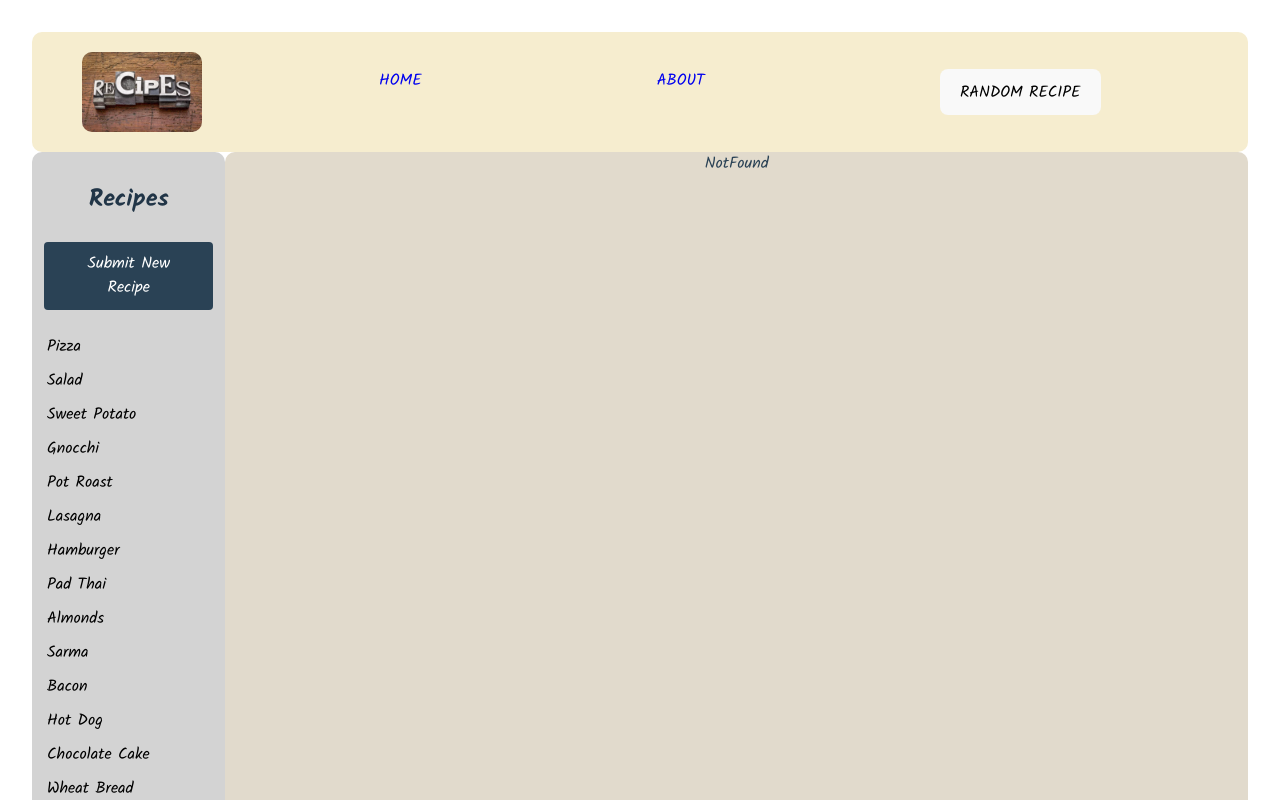
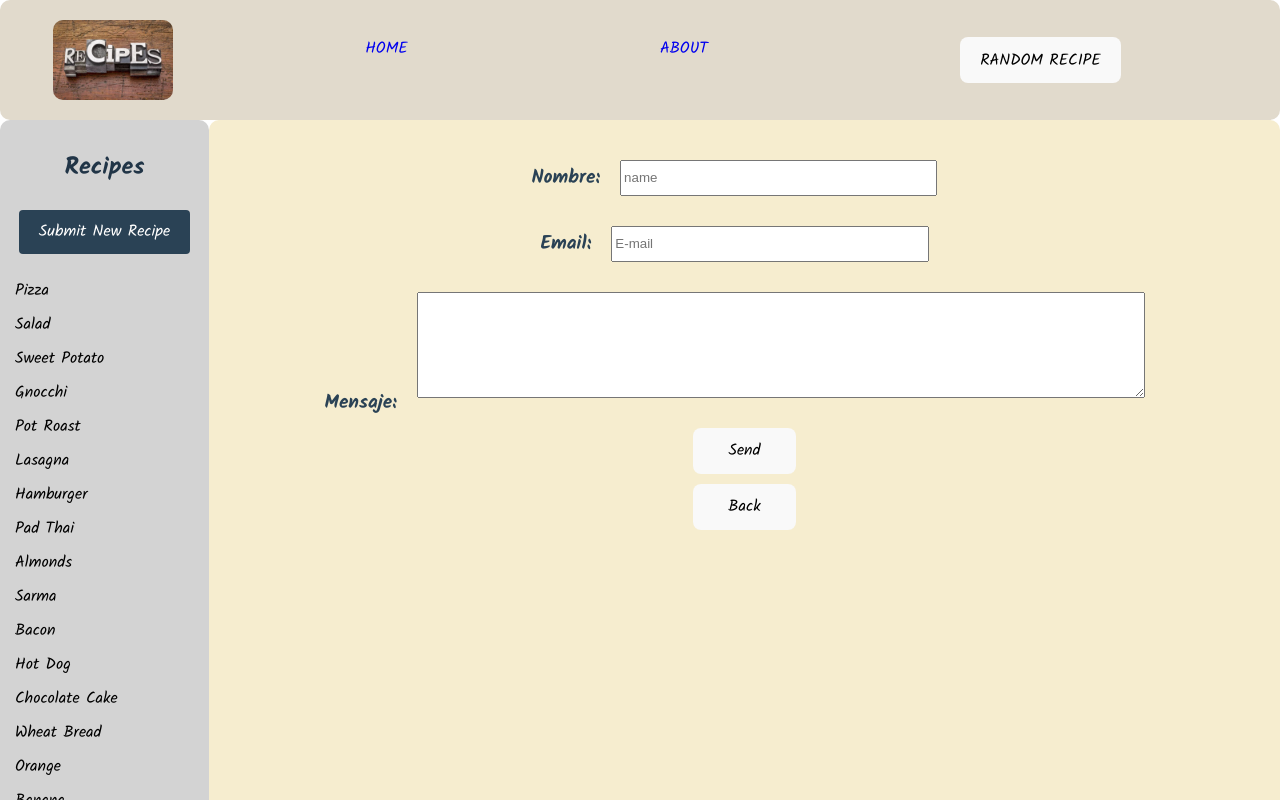
Before and after one commit to Memoryman2022/ProjectReact, a React (Vite) app: page /ContactForm in a window 1280 px wide. Shown: the top 800 px of the page. Built offline with nearby package versions, Linux system fonts and the light colour scheme; no server answers.

Commit message:
footer and contactform

```diff
--- a/src/App.css
+++ b/src/App.css
@@ -1,7 +1,7 @@
 #root {
 	width: 100%;
 	margin: 0 auto;
-  padding: 2rem;
+	padding: 0;
 	text-align: center;
 }
 
@@ -46,7 +46,7 @@ p {
 	flex-direction: row;
 	justify-content: space-around;
 	align-items: center;
-  background-color: rgb(246, 237, 207);
+	background-color: rgb(225, 218, 204);
 	border-radius: 10px;
 	height: 100px;
 	padding: 10px;
@@ -105,7 +105,7 @@ p {
 	flex-direction: row;
 	justify-content: space-around;
 	align-items: center;
-  background-color: lightseagreen;
+	background-color: rgb(225, 218, 204);
 	border-radius: 10px;
 	height: 100px;
 	padding: 10px;
@@ -121,12 +121,12 @@ p {
 	background-color: lightgray;
 	border-radius: 10px;
 	padding: 10px;
-  width: 100x;
+	width: 15%;
 }
 
 .containerRoutes {
 	width: 85%;
-  background: rgb(225, 218, 204);
+	background: rgb(246, 237, 207);
 	border-radius: 10px;
 	color: #2a4255;
 }
@@ -232,10 +232,14 @@ p {
 	border: 1px solid #eee;
 	overflow: hidden;
 }
+.container-images ul {
+	align-items: center;
+}
 
 .container-images img {
 	width: 100%;
 	height: 230px;
+	border-radius: 5px;
 }
 
 .textHome {
@@ -278,3 +282,43 @@ div.inactive {
 .footerInf h4 {
 	margin: 0;
 }
+
+.formContact {
+	display: flex;
+	flex-direction: column;
+	justify-content: space-evenly;
+	height: 400px;
+	margin: 20px;
+}
+
+.formContact label {
+	font-size: larger;
+	font-weight: 700;
+}
+
+.formContact input {
+	height: 30px;
+	margin: 10px 20px;
+	width: 30%;
+}
+
+.formContact textarea {
+	margin: 10px 20px;
+	width: 70%;
+	height: 100px;
+}
+
+.formContact button {
+	width: 10%;
+	text-align: center;
+	align-self: center;
+}
+
+.buttonHome {
+	margin: 10px 5px;
+}
+
+.contact {
+	font-size: 30px;
+	color: black;
+}
--- a/src/App.jsx
+++ b/src/App.jsx
@@ -11,10 +11,11 @@ import { Routes, Route } from "react-router-dom";
 import Sidebar from "./components/Sidebar.jsx";
 import recipeData from "/recipe.json";
 import { useState } from "react";
+import { ContacForm } from "./page/ContacForm.jsx";
+import { OnlineRecipe } from "./page/OnlineRecipe.jsx";
 
 function App() {
 	const [recipes, setRecipes] = useState(recipeData);
-  console.log(recipes);
 	if (!recipes) {
 		return <p>Loading...</p>;
 	}
@@ -61,6 +62,17 @@ function App() {
 								/>
 							}
 						/>
+						<Route
+							path={"/ContactForm"}
+							element={
+								<ContacForm
+									recipeData={recipeData}
+									recipes={recipes}
+									setRecipes={setRecipes}
+								/>
+							}
+						/>
+						<Route path={"/OnlineRecipes"} element={<OnlineRecipe />} />
 					</Routes>
 				</div>
 			</div>
--- a/src/components/Footer.jsx
+++ b/src/components/Footer.jsx
@@ -1,29 +1,8 @@
-import { useEffect, useState } from "react";
-import axios from "axios";
-
 import logoInstagram from "../assets/logoInstagram.png";
 import logoTwitter from "../assets/logoTwitter.png";
+import { Link } from "react-router-dom";
 
 export default function Footer() {
-  const [recipeWeb, setRecipeWeb] = useState();
-
-  async function getRandomRecipe() {
-    try {
-      const apiKey = "3acbe22873da44d0b4209473bc2d9c30";
-      let resp = await axios.get(
-        `https://api.spoonacular.com/recipes/complexSearch?apiKey=${apiKey}`
-      );
-      console.log(resp);
-      setRecipeWeb(resp.data.recipe);
-    } catch (e) {
-      console.log(e);
-    }
-  }
-
-  useEffect(() => {
-    getRandomRecipe();
-  });
-
 	return (
 		<div className="footerContainer">
 			<div>
@@ -48,7 +27,9 @@ export default function Footer() {
 					Luis Felipe <span>https://github.com/unidrelyn</span>
 				</p>
 			</div>
-      <div>contact</div>
+			<Link to="/ContactForm">
+				<p className="contact">contact</p>
+			</Link>
 		</div>
 	);
 }
--- /dev/null
+++ b/src/page/ContacForm.jsx
@@ -0,0 +1,49 @@
+import { useState } from "react";
+import { Link } from "react-router-dom";
+
+export const ContacForm = () => {
+	const [name, setName] = useState("");
+	const [email, setEmail] = useState("");
+	const [message, setMessage] = useState("");
+
+	const handleSubmit = (event) => {
+		event.preventDefault();
+		// Aquí puedes agregar la lógica para enviar el formulario, por ejemplo, llamar a una API
+		console.log(`Nombre: ${name}, Email: ${email}, Mensaje: ${message}`);
+	};
+	return (
+		<>
+			<form className="formContact" onSubmit={handleSubmit}>
+				<label>
+					Nombre:
+					<input
+						type="text"
+						value={name}
+						placeholder="name"
+						onChange={(e) => setName(e.target.value)}
+					/>
+				</label>
+				<label>
+					Email:
+					<input
+						type="email"
+						value={email}
+						placeholder="E-mail"
+						onChange={(e) => setEmail(e.target.value)}
+					/>
+				</label>
+				<label>
+					Mensaje:
+					<textarea
+						value={message}
+						onChange={(e) => setMessage(e.target.value)}
+					/>
+				</label>
+				<button type="submit">Send</button>
+				<Link to="/">
+					<button type="submit">Back</button>
+				</Link>
+			</form>
+		</>
+	);
+};
--- a/src/page/HomePrincipal.jsx
+++ b/src/page/HomePrincipal.jsx
@@ -87,11 +87,11 @@ export const HomePrincipal = ({ recipeData, recipes, setRecipes }) => {
 				have a wide variety of content, so you can find out how to make a lot of
 				menus so you won't get bored. you can also save your own unique recipe
 			</p>
-			<Link to="/">
-				<button>Create Recipe</button>
+			<Link to="/Onlinerecipes">
+				<button className="buttonHome">Online Recipes</button>
 			</Link>
 			<Link to="/">
-				<button>All Recipe</button>
+				<button className="buttonHome">All Recipe</button>
 			</Link>
 		</>
 	);
--- /dev/null
+++ b/src/page/OnlineRecipe.jsx
@@ -0,0 +1,92 @@
+import { useEffect, useState, useRef } from "react";
+import axios from "axios";
+import { Link } from "react-router-dom";
+
+export const OnlineRecipe = () => {
+	const [recipeWeb, setRecipeWeb] = useState();
+	const listRef = useRef();
+	const [currentIndex, setCurrentIndex] = useState(0);
+
+	async function getRandomRecipe() {
+		try {
+			const apiKey = "3acbe22873da44d0b4209473bc2d9c30";
+			/*let resp = await axios.get(
+				`https://api.spoonacular.com/recipes/complexSearch?apiKey=${apiKey}`
+			);*/
+			console.log(resp);
+			setRecipeWeb(resp.data.recipe);
+		} catch (e) {
+			console.log(e);
+		}
+	}
+
+	useEffect(() => {
+		getRandomRecipe();
+	}, []);
+
+	const scrollToImage = (direction) => {
+		if (direction === "prev") {
+			setCurrentIndex((curr) => {
+				const isFirstSlide = currentIndex === 0;
+				return isFirstSlide ? 0 : curr - 1;
+			});
+		} else if (direction === "next") {
+			const isLastSlide = currentIndex === recipes.length - 1;
+			if (!isLastSlide) {
+				setCurrentIndex((curr) => curr + 1);
+			}
+		}
+	};
+
+	const goToSlide = (slideIndex) => {
+		setCurrentIndex(slideIndex);
+	};
+
+	if (!recipeWeb) {
+		return (
+			<>
+				<p>Loading...</p>
+				<Link to="/">
+					<button>BACK</button>
+				</Link>
+			</>
+		);
+	}
+
+	return (
+		<div className="main-container">
+			<div className="slider-container">
+				<div className="leftArrow" onClick={() => scrollToImage("prev")}>
+					&#10092;
+				</div>
+				<div className="rightArrow" onClick={() => scrollToImage("next")}>
+					&#10093;
+				</div>
+				<div className="container-images">
+					<ul ref={listRef}>
+						{recipeWeb &&
+							recipeWeb.map((item) => {
+								return (
+									<li key={item.id}>
+										<img src={item.image} width={500} height={280} />
+										<h3>{item.title}</h3>
+									</li>
+								);
+							})}
+					</ul>
+				</div>
+				<div className="dots-container">
+					{recipeWeb.map((_, idx) => (
+						<div
+							key={idx}
+							className={`dot-container-item ${
+								idx === currentIndex ? "active" : "inactive"
+							}`}
+							onClick={() => goToSlide(idx)}
+						></div>
+					))}
+				</div>
+			</div>
+		</div>
+	);
+};
```
Lines whose indentation alone changed are shown as unchanged.
